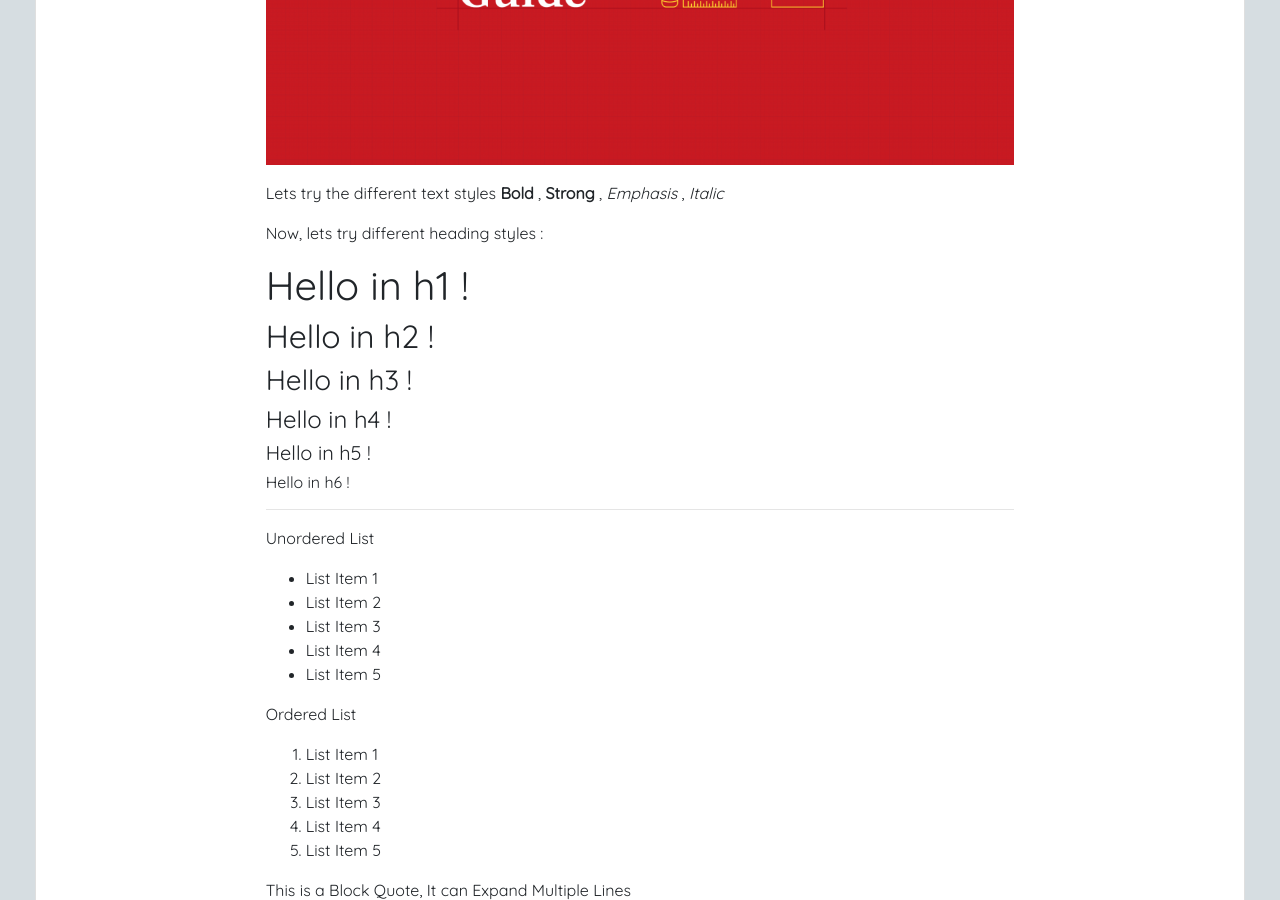
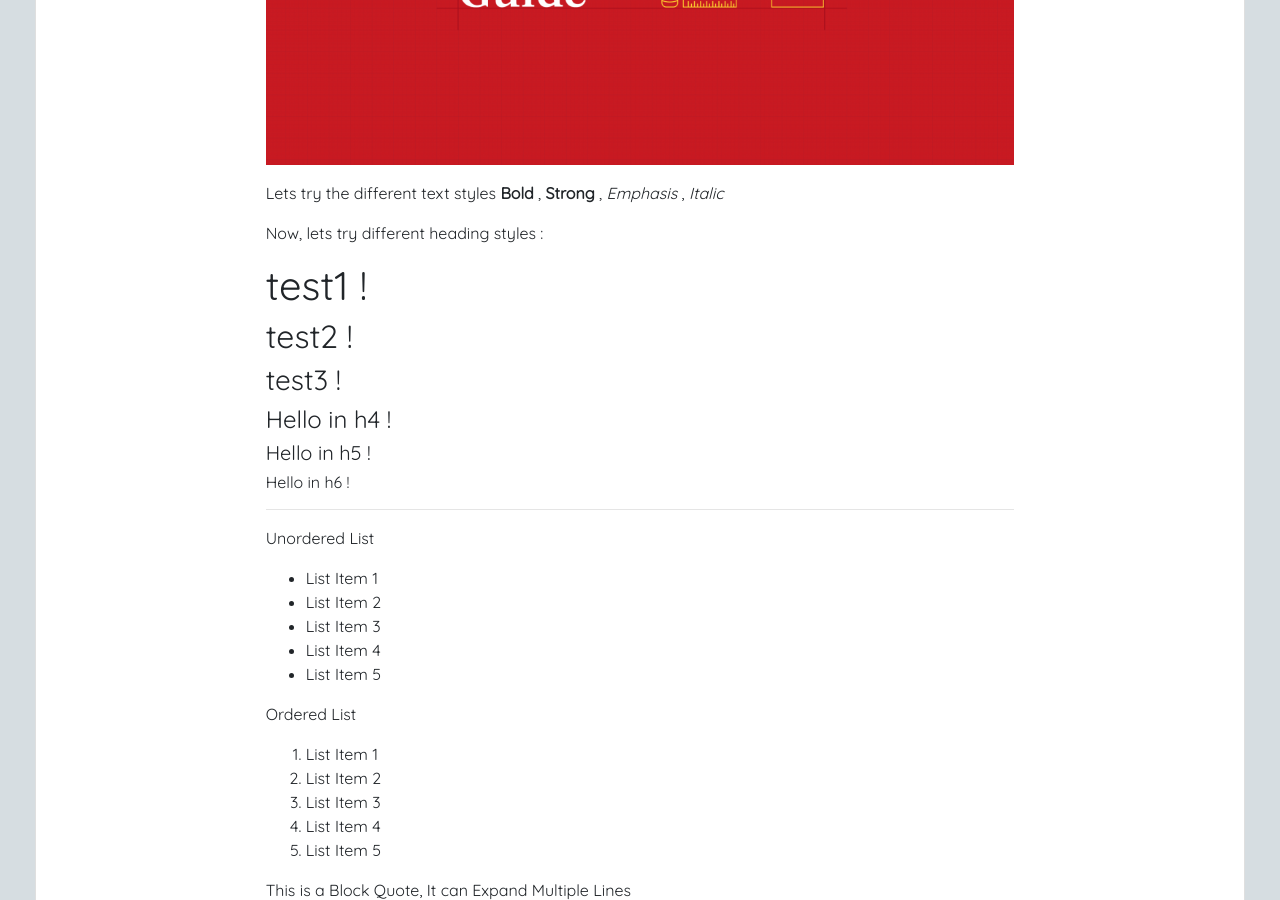
Before and after one commit to NEEDFACTORY/WebService, a Jekyll site: the page built from styleguide.md, in a window 1280 px wide and 900 px high, scrolled down 547 px. Built offline with Jekyll 4.4.1, drawn with Linux system fonts in a browser that asks for light colours; nearby versions of some CDN libraries; our own code applies the rules of GitHub Pages for plain Markdown files; a script that is not in the unit is left out; comment, search, counter and statistics services are not loaded; part of the change alters nothing that is shown.

Commit message:
test3 commit

```diff
--- a/_config.yml
+++ b/_config.yml
@@ -11,18 +11,18 @@ author_logo: profile.png
 disqus_shortname: sujay-kundu  #for comments using disqus
 author: devlopr
 author_bio: Hello, my name is John Doe.I am an award winning Full Stack Web Developer and UI/UX Javascript specialist.Check out my blog articles, React.JS and Vue.JS UI components at the code laboratory.Feel free to take a look at my latest projects below.Based in London, UK.
-author_email: "john@devlopr.com"
+author_email: "baba9026@naver.com"
 author_location: India
 author_website_url: "https://yourwebsite.com"
 
 # social links
-twitter_username: yourusername
-github_username:  yourusername
-facebook_username: yourusername
-linkedin_username: yourusername
-behance_username: yourusername
-instagram_username: yourusername
-medium_username: yourusername
-telegram_username: yourusername
-dribbble_username: yourusername
-flickr_username: yourusername
+twitter_username: needfactory
+github_username:  needfactory
+facebook_username: needfactory
+linkedin_username: needfactory
+behance_username: needfactory
+instagram_username: needfactory
+medium_username: needfactory
+telegram_username: needfactory
+dribbble_username: needfactory
+flickr_username: needfactory
--- a/styleguide.md
+++ b/styleguide.md
@@ -14,9 +14,9 @@ title: Styleguide
 
 <p> Now, lets try different heading styles : </p>
 
-<h1> Hello in h1 ! </h1>
-<h2> Hello in h2 ! </h2>
-<h3> Hello in h3 ! </h3>
+<h1> test1 ! </h1>
+<h2> test2 ! </h2>
+<h3> test3 ! </h3>
 <h4> Hello in h4 ! </h4>
 <h5> Hello in h5 ! </h5>
 <h6> Hello in h6 ! </h6>
```
